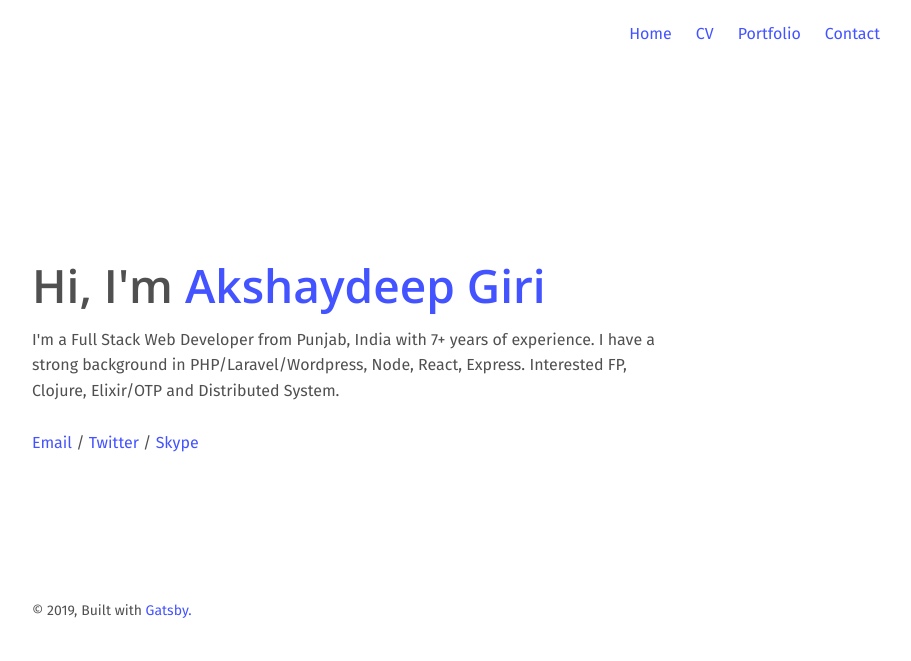
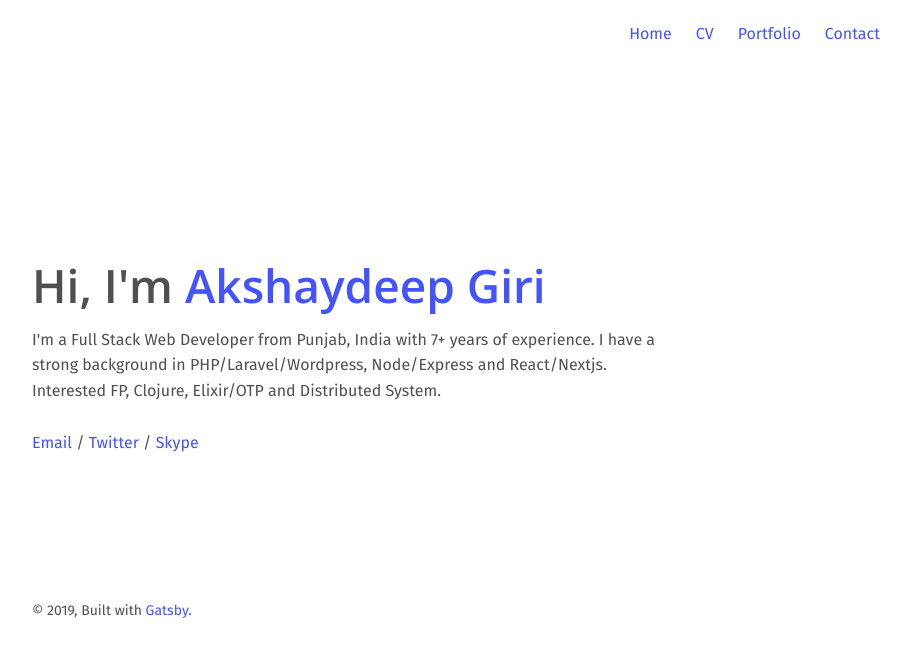
Before and after one commit to ooooak/portfolio, a Gatsby site: page / in a window 1280 px wide. Shown: the whole page, without its empty margins (178-1089 px from the left). Built offline with nearby package versions, Linux system fonts and the light colour scheme; Gatsby itself is replaced by a stand-in of ours.

Commit message:
update about me section

```diff
--- a/src/pages/index.js
+++ b/src/pages/index.js
@@ -13,7 +13,7 @@ const IndexPage = () => (
       </div>
 
       <div className="description">
-        <p>I'm a Full Stack Web Developer from Punjab, India with 7+ years of experience. I have a strong background in PHP/Laravel/Wordpress, Node, React, Express. Interested FP, Clojure, Elixir/OTP and Distributed System.</p>
+        <p>I'm a Full Stack Web Developer from Punjab, India with 7+ years of experience. I have a strong background in PHP/Laravel/Wordpress, Node/Express and React/Nextjs. Interested FP, Clojure, Elixir/OTP and Distributed System.</p>
         <br/>
       </div>
       <div className="social-media">
```
